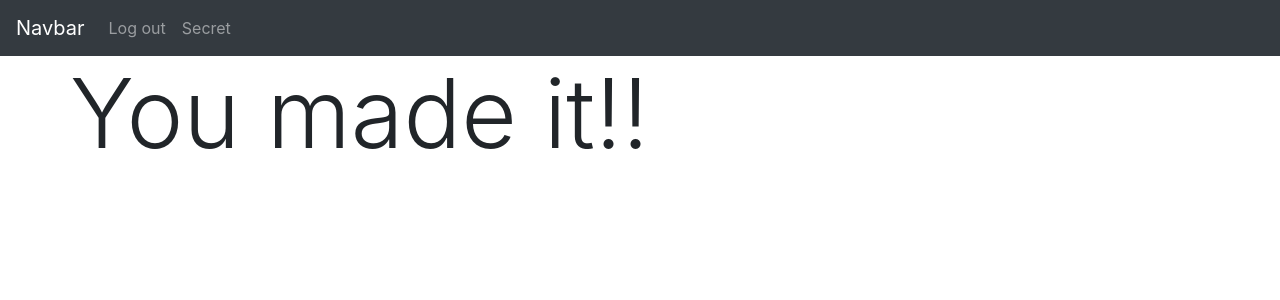
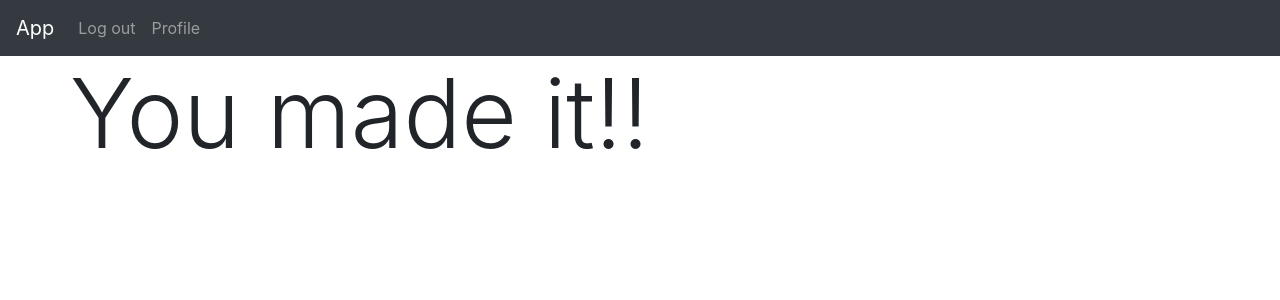
Before and after one commit to Hailaix/Unit24, a Flask app: page /secret in a window 1280 px wide. Shown: the top 300 px of the page. Run offline with Flask 2, Linux system fonts and the light colour scheme; the visitor is signed in with stand-in values (Sample User, id 1).

Commit message:
simple profile page for users added, must be logged in as user to see

```diff
--- a/loginapp/app.py
+++ b/loginapp/app.py
@@ -35,7 +35,7 @@ def register_page():
 
         session["username"] = new_user.username
 
-        return redirect("/secret")
+        return redirect(f"/users/{new_user.username}")
 
     return render_template("register_form.html", form=form)
 
@@ -50,7 +50,7 @@ def login_page():
         user = User.authenticate(uname,pwd)
         if user:
             session["username"] = user.username
-            return redirect("/secret")
+            return redirect(f"/users/{user.username}")
         else:
             form.username.errors = ["Invalid username or password"]
 
@@ -69,3 +69,12 @@ def secret_route():
         flash("You must be logged in to view the secret page", "warning")
         return redirect("/")
     return render_template("secret.html")
+
+@app.route("/users/<username>")
+def user_page(username):
+    """profile page for the user"""
+    if "username" not in session or session["username"] != username:
+        flash("You must be logged in as the user to see their profile!", "warning")
+        return redirect("/")
+    user = User.query.get_or_404(username)
+    return render_template("profile.html", user=user)
--- a/loginapp/templates/base.html
+++ b/loginapp/templates/base.html
@@ -20,7 +20,7 @@
 
 <body>
     <nav class="navbar navbar-expand-lg navbar-dark bg-dark">
-        <a class="navbar-brand" href="/">Navbar</a>
+        <a class="navbar-brand" href="/">App</a>
         <button class="navbar-toggler" type="button" data-toggle="collapse" data-target="#navbar">
           <span class="navbar-toggler-icon"></span>
         </button>
@@ -28,11 +28,11 @@
           <div class="navbar-nav">
             {% if "username" in session %}
             <a class="nav-link" href="/logout">Log out</a>
+            <a class="nav-link" href="/users/{{session['username']}}">Profile</a>
             {% else %}
             <a class="nav-link" href="/register">Register</a>
             <a class="nav-link" href="/login">Log in</a>
             {% endif %}
-            <a class="nav-link" href="/secret">Secret</a>
           </div>
         </div>
       </nav>
```
Also changed, not shown: loginapp/templates/profile.html (added, +23 -0 lines).
